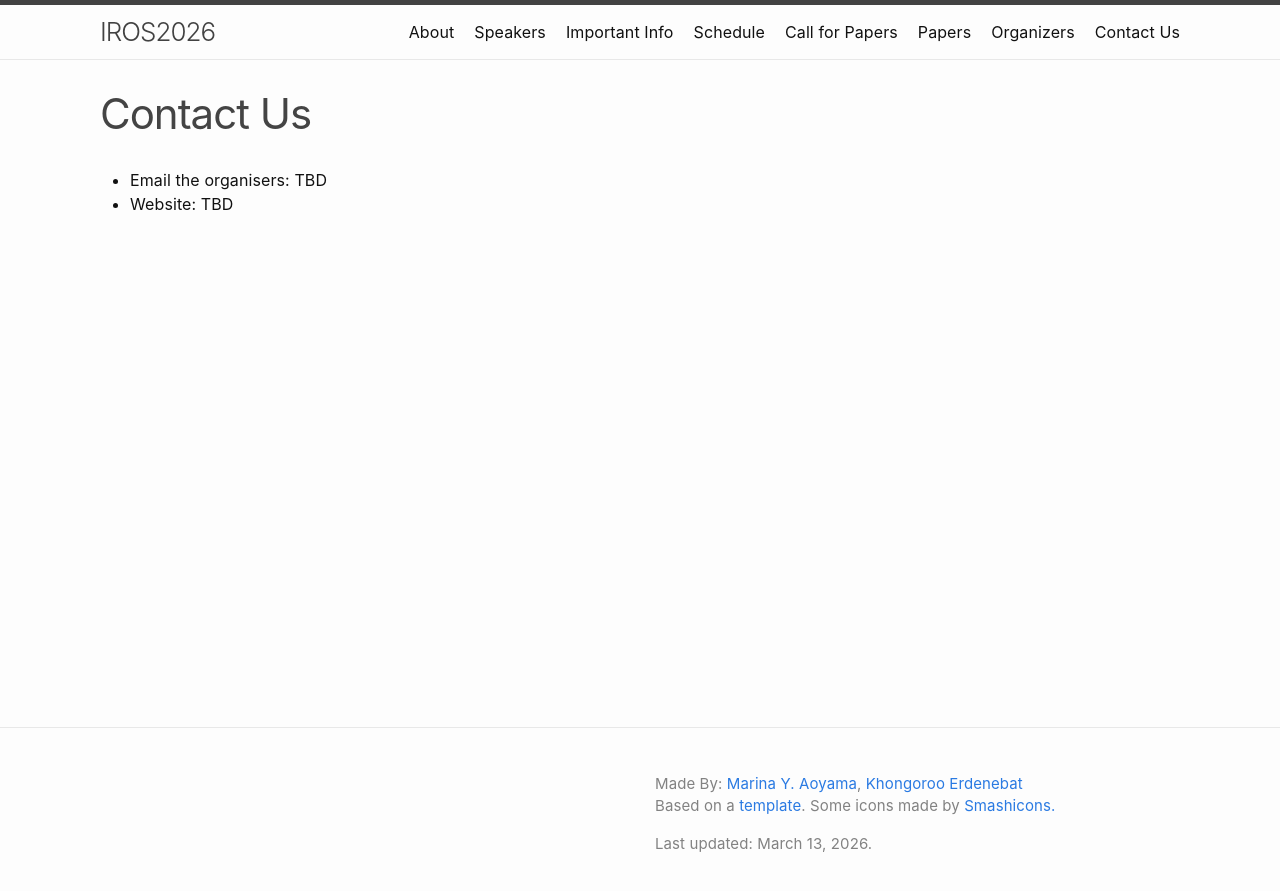
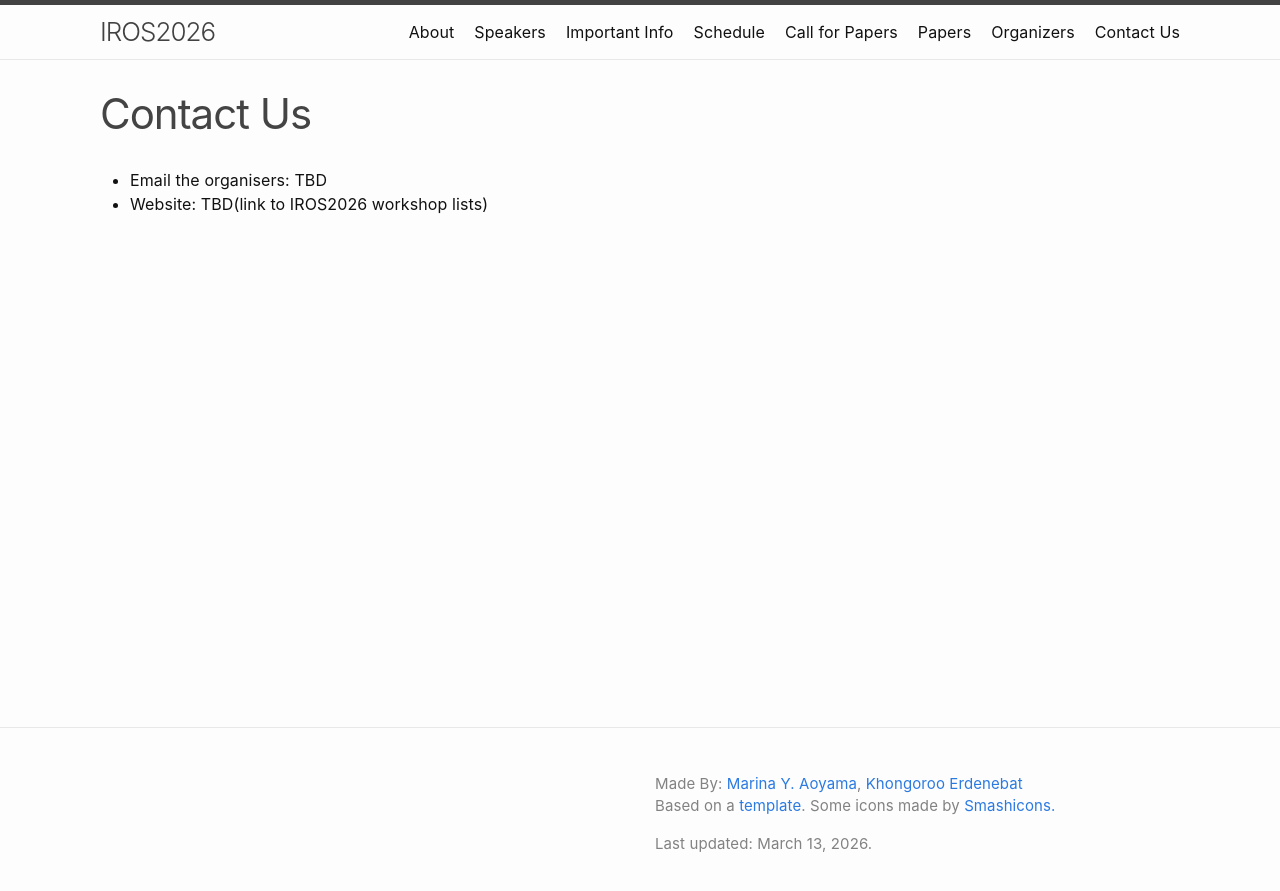
Before and after one commit to aistairc/IROS2026-workshop, a Jekyll site: the page built from contactus.md, in a window 1280 px wide. Shown: the top 891 px of the page. Built offline with Jekyll 4.4.1, drawn with Linux system fonts in a browser that asks for light colours.

Commit message:
Update website link in contactus.md

```diff
--- a/contactus.md
+++ b/contactus.md
@@ -5,4 +5,4 @@ permalink: /contactus/
 ---
 
 - Email the organisers: TBD
-- Website: TBD
+- Website: TBD(link to IROS2026 workshop lists)
```
